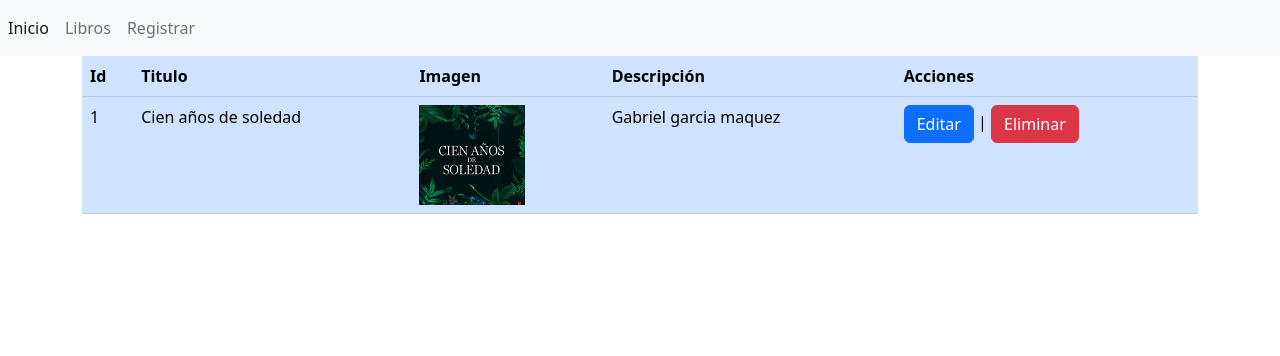
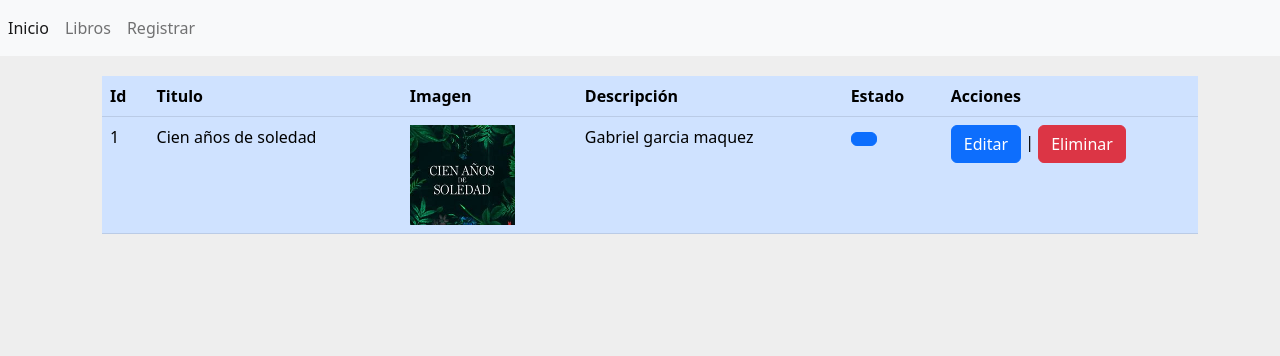
Before and after one commit to Jp-lobo/CRUD-DJANGO, a Django app: page /libros/ in a window 1280 px wide. Shown: the top 356 px of the page. Run offline with Django 4.2, Linux system fonts and the light colour scheme; data comes from the database, SQL or seed files in the repository; both versions use the stored data as it was after the commit.

Commit message:
ORM terminado y creacion de la vista prestamos

```diff
--- a/project/admin.py
+++ b/project/admin.py
@@ -1,4 +1,6 @@
 from django.contrib import admin
-from .models import biblioteca
+from .models import biblioteca, users, prestamos
 # Register your models here.
 admin.site.register(biblioteca)
+admin.site.register(users)
+admin.site.register(prestamos)
--- a/project/models.py
+++ b/project/models.py
@@ -10,3 +10,26 @@ class biblioteca(models.Model):
     def __str__(self) -> str:
         fila = f"Nombre: {self.titulo} - Descripción: {self.des}"
         return fila
+
+class users(models.Model):
+    id = models.AutoField(primary_key=True)
+    nombre = models.CharField(max_length=120, verbose_name="nombre")
+    apellido = models.CharField(max_length=120, verbose_name="apellido")
+    correo = models.EmailField(max_length=120, verbose_name="correo")
+    telefono = models.CharField(max_length=120, verbose_name="telefono")
+
+    def __str__(self) -> str:
+        fila = f"{self.id} - {self.nombre} {self.apellido}"
+        return fila
+
+class prestamos(models.Model):
+    id = models.AutoField(primary_key=True)
+    id_libro = models.ForeignKey(biblioteca, on_delete=models.CASCADE)
+    id_usuario = models.ForeignKey(users, on_delete=models.CASCADE)
+    fecha_prestamo = models.DateField(auto_now_add=True, verbose_name="fecha_prestamo")
+    fecha_devolucion = models.DateField(verbose_name="fecha_devolucion")
+    estado = models.BooleanField(default=True, verbose_name="estado")
+
+    def __str__(self) -> str:
+        fila = f"Nombre: {self.id_libro} {self.id_usuario}"
+        return fila
--- /dev/null
+++ b/project/static/css/estilos.css
@@ -0,0 +1,6 @@
+body{
+    background-color: #eee;
+}
+table{
+    margin: 20px;
+}
--- a/project/templates/files/libros.html
+++ b/project/templates/files/libros.html
@@ -10,6 +10,7 @@
                     <th scope="col">Titulo</th>
                     <th scope="col">Imagen</th>
                     <th scope="col">Descripción</th>
+                    <th scope="col">Estado</th>
                     <th scope="col">Acciones</th>
                 </tr>
             </thead>
@@ -22,6 +23,7 @@
                         <img src="{{libro.img.url}}" height="100">
                     </td>
                     <td>{{libro.des}}</td>
+                    <td> <a name="editar" id="editar_btn" class="btn btn-primary" href="{% url 'estado' libro.id%}" role="button"></a>  </td>
                     <td>
                         <a name="editar" id="editar_btn" class="btn btn-primary" href="{% url 'editar' libro.id%}" role="button">Editar</a> |
                         <a name="eliminar" id="eliminar_btn" class="btn btn-danger" href="{% url 'eliminar' libro.id %}" role="button">Eliminar</a>
--- a/project/templates/static/index.html
+++ b/project/templates/static/index.html
@@ -12,6 +12,7 @@
   <link href="https://cdn.jsdelivr.net/npm/bootstrap@5.2.1/dist/css/bootstrap.min.css" rel="stylesheet"
     integrity="sha384-iYQeCzEYFbKjA/T2uDLTpkwGzCiq6soy8tYaI1GyVh/UjpbCx/TYkiZhlZB6+fzT" crossorigin="anonymous">
 
+  <link rel="stylesheet" href="{% static 'css/estilos.css' %}">
 </head>
 
 <body>
--- /dev/null
+++ b/project/templates/static/movimientos.html
@@ -0,0 +1,2 @@
+<form enctype="multipart/form-data" method="post">
+    {% csrf_token %}
--- a/project/urls.py
+++ b/project/urls.py
@@ -10,5 +10,6 @@ urlpatterns = [
     path("tabla/", views.tabla, name="tabla"),
     path("editar/", views.editar, name="editar"),
     path("libros/editar/<int:id>", views.editar, name="editar"),
+    path("libros/estado/<int:id>", views.estado, name="estado"),
     path("eliminar/<int:id>", views.eliminar, name="eliminar"),
 ] + static(settings.MEDIA_URL, document_root=settings.MEDIA_ROOT)
--- a/project/views.py
+++ b/project/views.py
@@ -1,5 +1,6 @@
-from django.shortcuts import render, redirect
-from .models import biblioteca
+from django.shortcuts import render, redirect, get_object_or_404
+
+from .models import biblioteca, prestamos
 from .form import formula
 
 # Create your views here.
@@ -13,6 +14,11 @@ def editar(request, id):
         form.save()
         return redirect("libros")
     return render(request, "files/editar.html",{"formulario": form})
+
+def estado(request, id):
+    libro = biblioteca.objects.get(id=id)
+    prestamo = prestamos.objects.get(id_libro_id=id)
+    return render(request, "files/estado.html",{"prestamos": prestamo,"libro":libro})
 
 def libros(request):
     biblio = biblioteca.objects.all()
```
Also changed, not shown: project/templates/files/estado.html (added, +8 -0 lines), db.sqlite3, imagenes/cien_años.jpeg (added), project/migrations/0002_users_biblioteca_activo_alter_biblioteca_des_and_more.py (added), project/migrations/0003_remove_biblioteca_activo.py (added).
